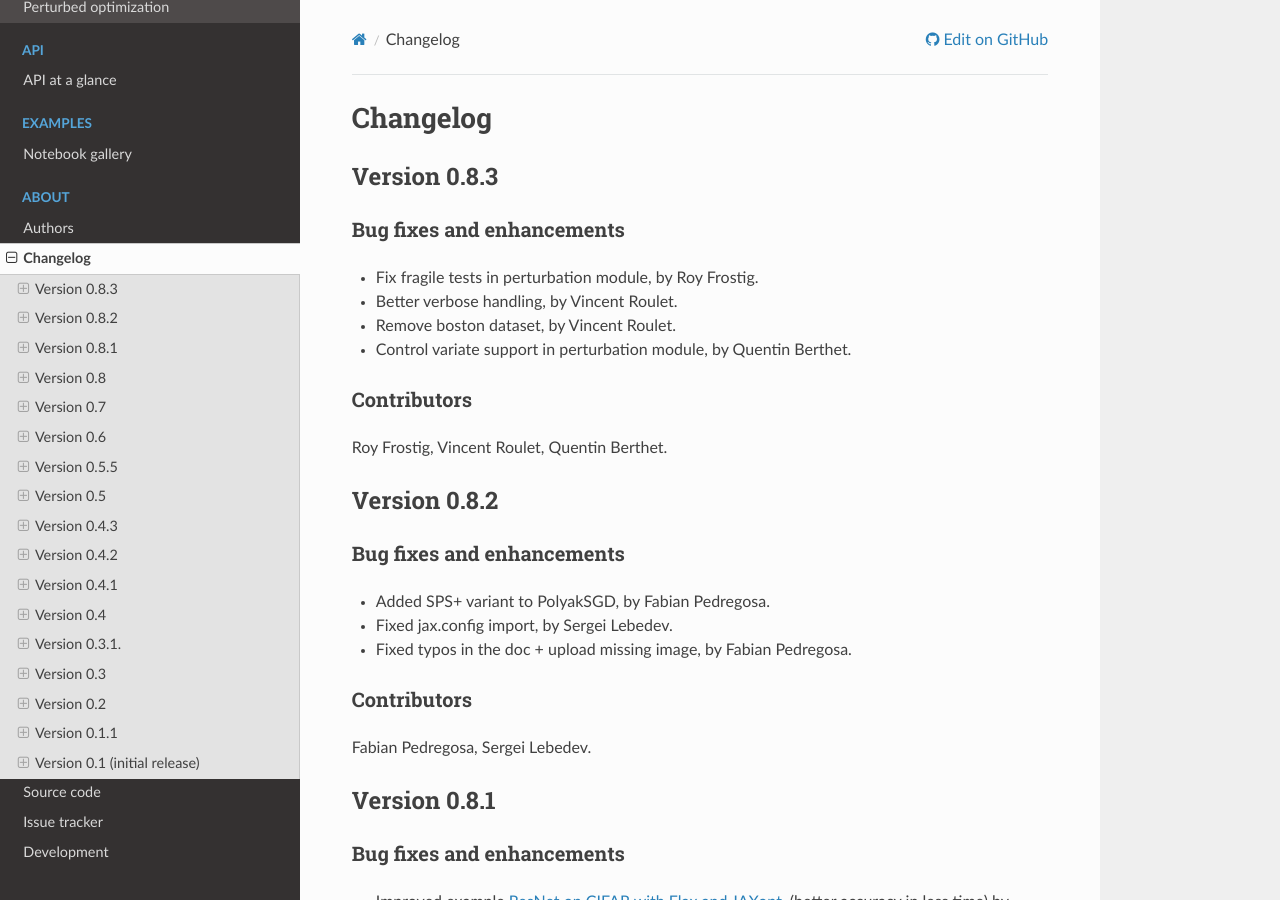
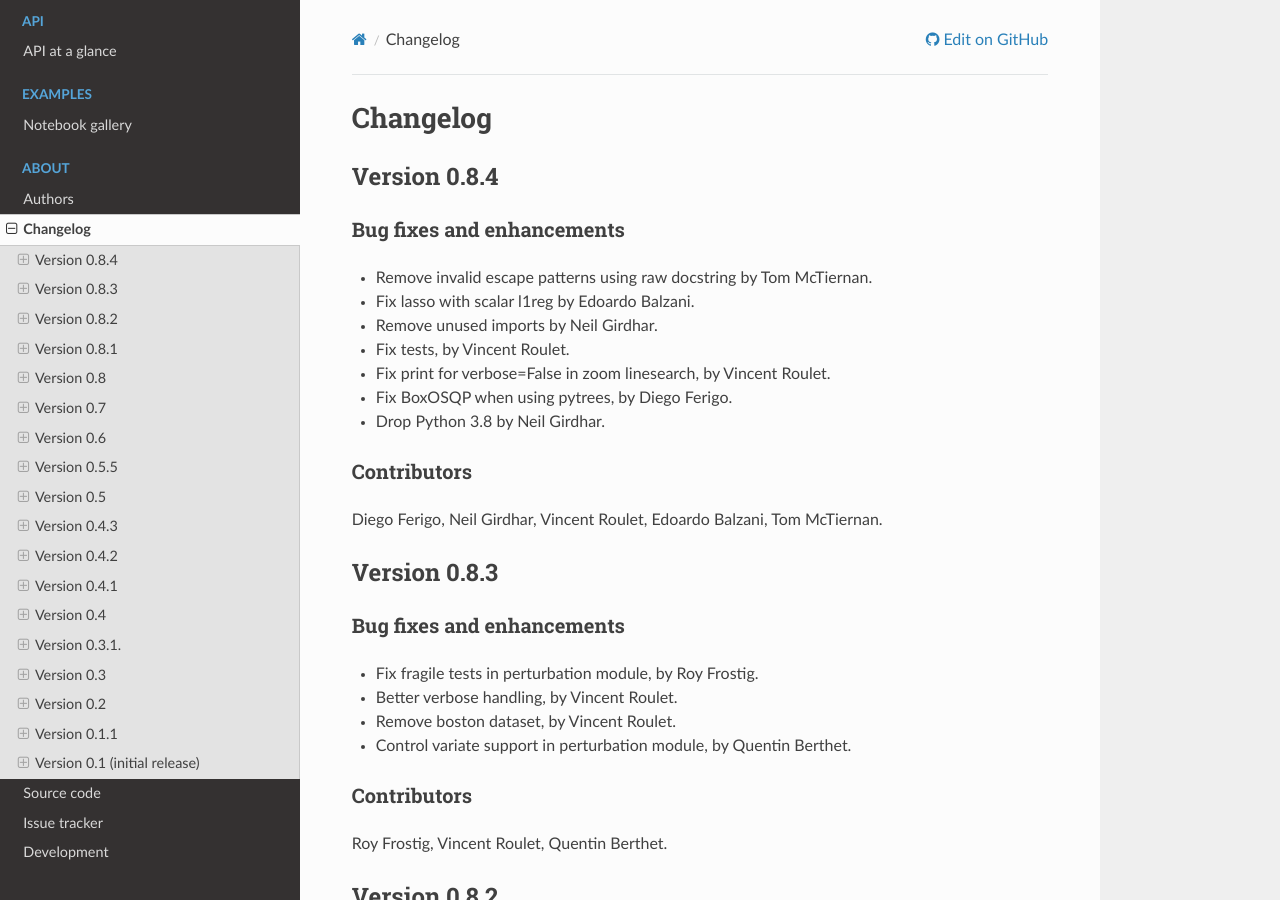
Before and after one commit to google/jaxopt, a Sphinx documentation site: the page built from docs/changelog.rst, in a window 1280 px wide and 900 px high. Built offline with Sphinx 7.4.7 and the Read the Docs theme 3.1.0, drawn with Linux system fonts in a browser that asks for light colours; pages that are not in the unit, such as notebooks, are missing from menus.

Commit message:
Release 0.8.4.

```diff
--- a/docs/changelog.rst
+++ b/docs/changelog.rst
@@ -1,5 +1,25 @@
 Changelog
 =========
+
+Version 0.8.4
+-------------
+
+Bug fixes and enhancements
+~~~~~~~~~~~~~~~~~~~~~~~~~~
+
+- Remove invalid escape patterns using raw docstring by Tom McTiernan.
+- Fix lasso with scalar l1reg by Edoardo Balzani.
+- Remove unused imports by Neil Girdhar.
+- Fix tests, by Vincent Roulet.
+- Fix print for verbose=False in zoom linesearch, by Vincent Roulet.
+- Fix BoxOSQP when using pytrees, by Diego Ferigo.
+- Drop Python 3.8 by Neil Girdhar.
+
+Contributors
+~~~~~~~~~~~~
+
+Diego Ferigo, Neil Girdhar, Vincent Roulet, Edoardo Balzani, Tom McTiernan.
+
 
 Version 0.8.3
 -------------
--- a/jaxopt/version.py
+++ b/jaxopt/version.py
@@ -14,4 +14,4 @@
 
 """JAXopt version."""
 
-__version__ = "0.8.3"
+__version__ = "0.8.4"
```
